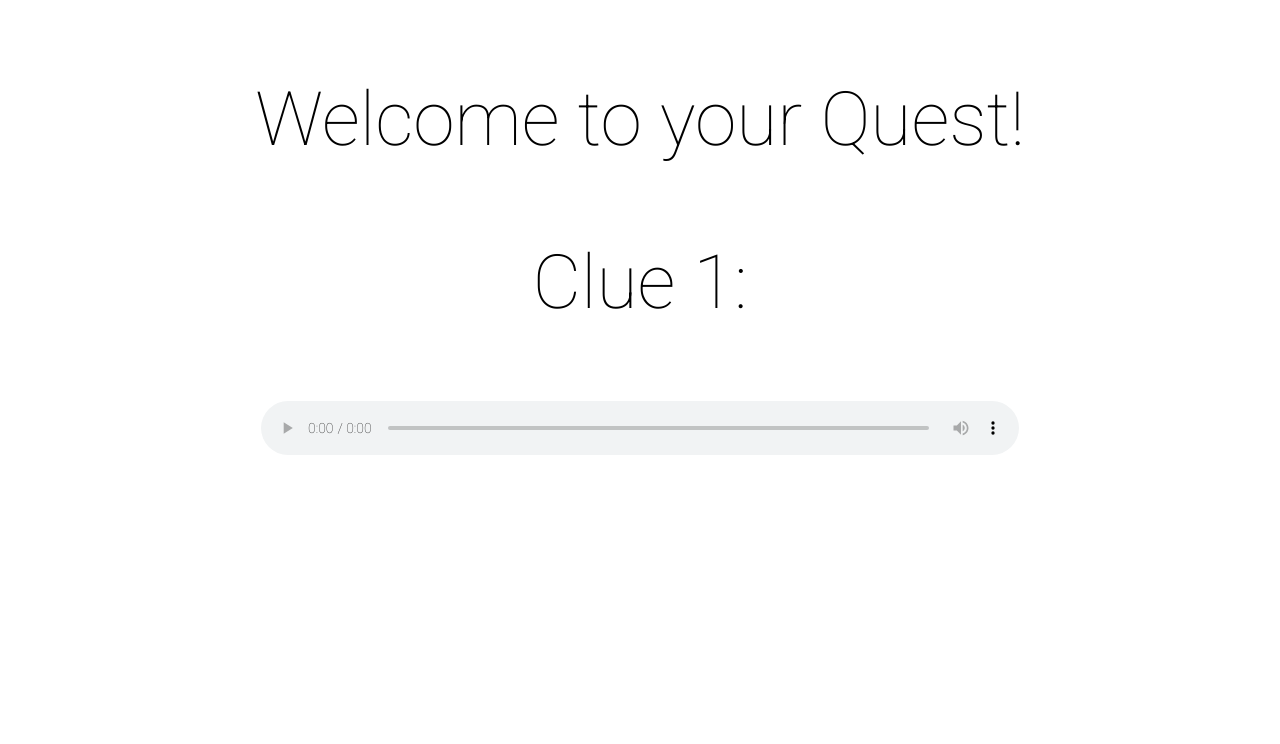
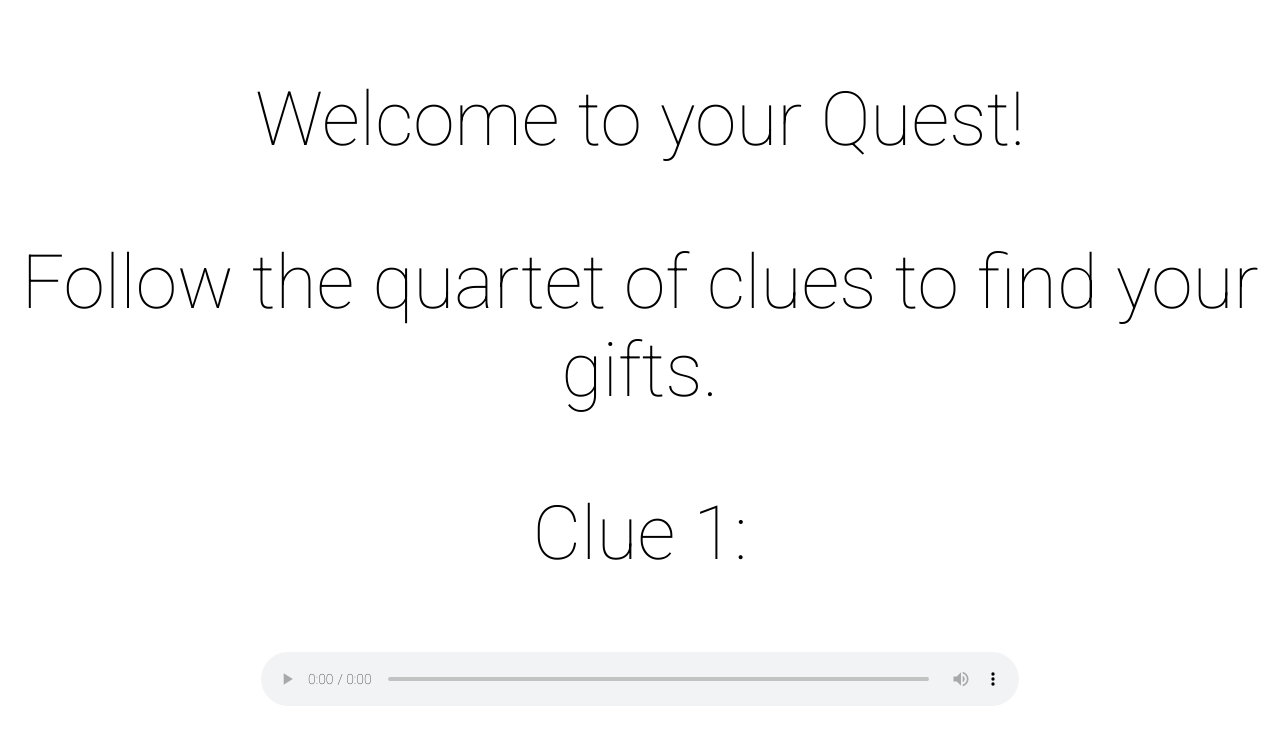
Before and after one commit to batshoes/quest, a plain HTML site: page index.html in a window 1280 px wide. Drawn offline with Linux system fonts and the light colour scheme.

Commit message:
add back in quartet of clues

```diff
--- a/index.html
+++ b/index.html
@@ -13,7 +13,9 @@
 </head>
 <body>
     <p class="center">Welcome to your Quest! </p>
+    <p class="center">Follow the quartet of clues to find your gifts.</p>
     <p class="center">Clue 1:</p>
+
     <audio class="center image-center" src="quack.mp3" controls></audio>
 </body>
 </html>
```
